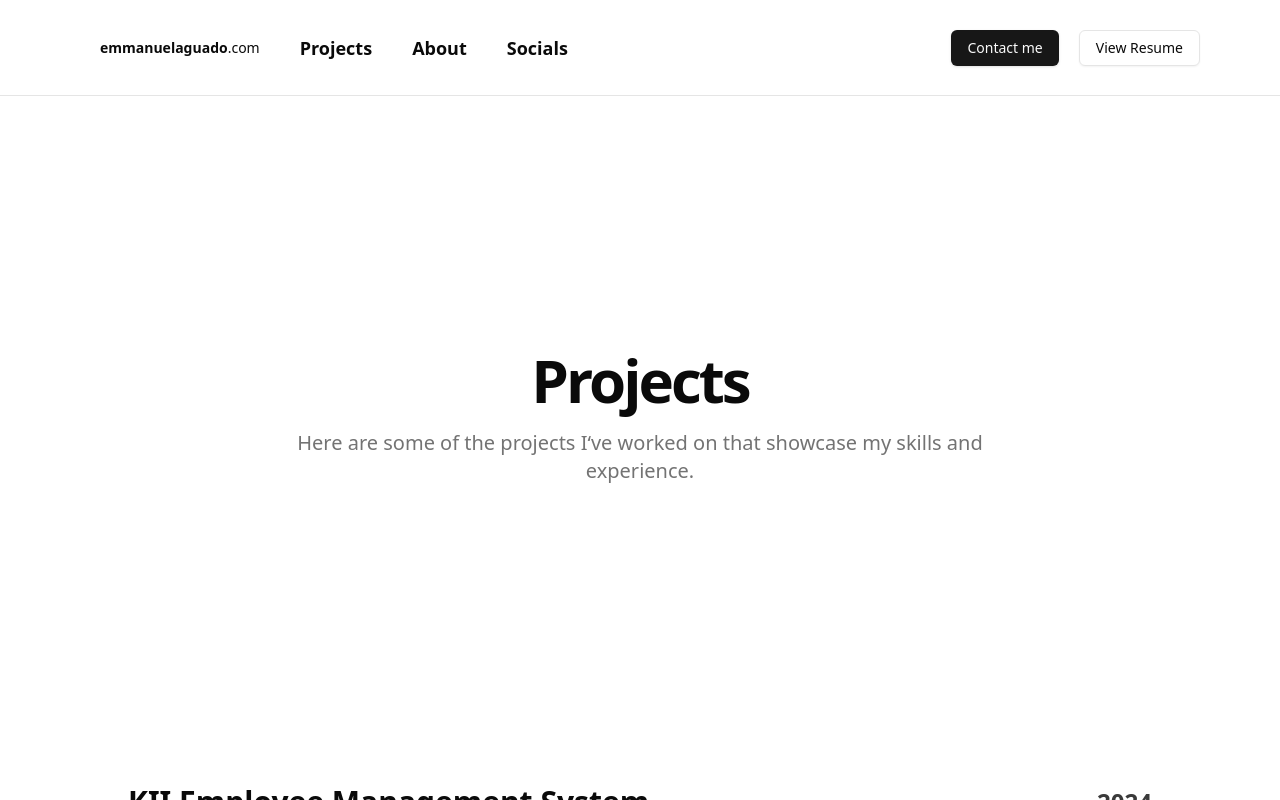
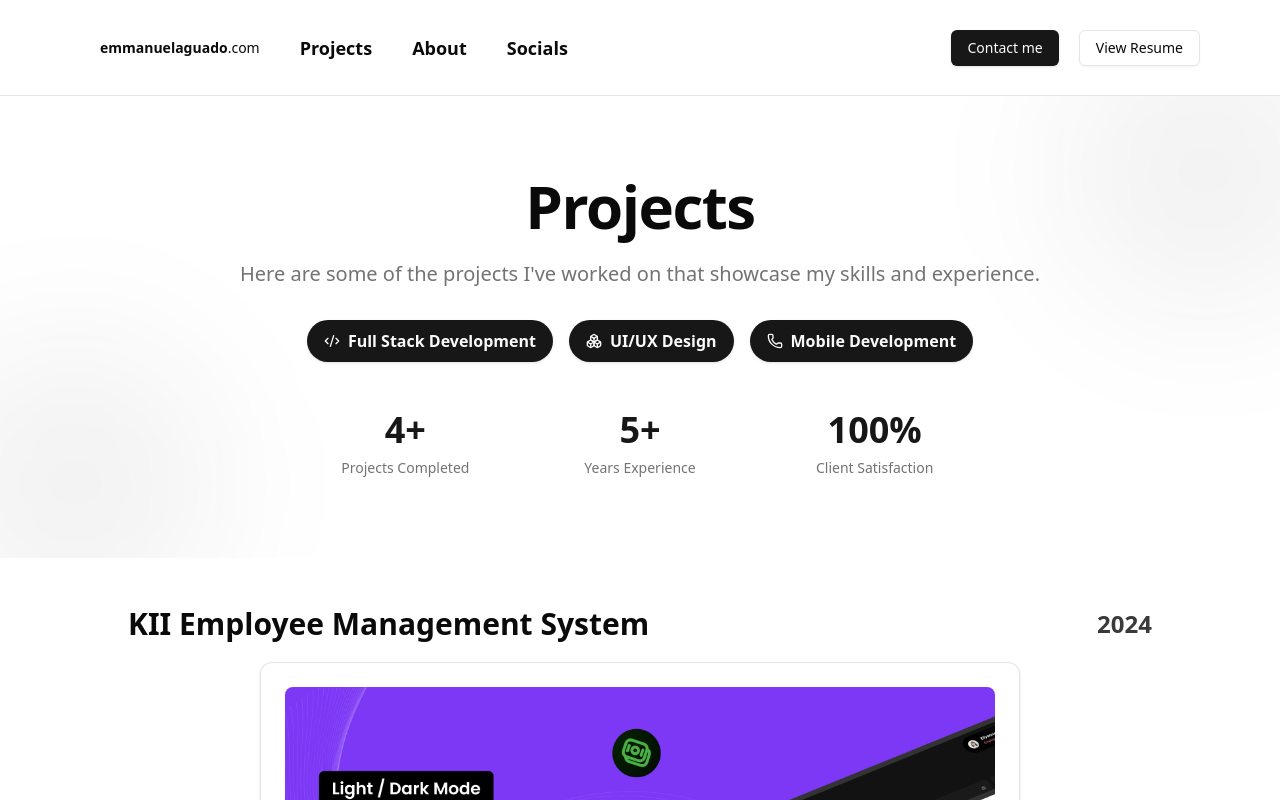
Before and after one commit to icecubes99/emmanuelaguado, a Next.js app: page /projects in a window 1280 px wide. Shown: the top 800 px of the page. Built offline with nearby package versions, Linux system fonts and the light colour scheme.

Commit message:
animation time

```diff
--- a/app/projects/page.tsx
+++ b/app/projects/page.tsx
@@ -10,9 +10,9 @@ const page = () => {
     return (
         <div>
             <NavBar />
+            <ProjectsHeroSection />
             <UniversalLayout>
 
-                <ProjectsHeroSection />
                 <ProjectsProjectsSection />
             </UniversalLayout>
             <HeroCallToActionSection />
--- a/components/footer.tsx
+++ b/components/footer.tsx
@@ -6,6 +6,7 @@ const Footer = () => {
     return (
         <footer className="border-t">
             <div className="container mx-auto px-4 py-8">
+
                 <div className="flex flex-col md:flex-row justify-between items-center gap-4">
                     <p className="text-sm text-muted-foreground">
                         © 2024 Emmanuel Aguado. All rights reserved.
--- a/components/hero-section.tsx
+++ b/components/hero-section.tsx
@@ -1,22 +1,49 @@
+"use client"
 import React from 'react'
 import { Button } from './ui/button'
 import Link from 'next/link'
 import { ArrowRight, Github, LinkedinIcon } from 'lucide-react'
 import { ProjectURLs } from '@/lib/links'
+import { motion, Variants } from 'framer-motion'
 
+const fadeInUp: Variants = {
+    initial: { opacity: 0, y: 20 },
+    animate: { opacity: 1, y: 0 }
+}
 const HeroSection = () => {
     return (
 
         <main className="container mx-auto px-4">
             <div className="flex flex-col items-center justify-center min-h-[80vh] text-center gap-4">
+                <motion.div
+                    variants={fadeInUp}
+                    initial="initial"
+                    animate="animate"
+                    transition={{ delay: 0.3 }}
+                >
                     <h1 className="text-center text-3xl font-bold leading-tight tracking-tighter md:text-6xl lg:leading-[1.1]">
                         Hello, I&apos;m Emman
                         <br />
                         Full Stack Developer
                     </h1>
+                </motion.div>
+                <motion.div
+                    variants={fadeInUp}
+                    initial="initial"
+                    animate="animate"
+                    transition={{ delay: 0.5 }}
+                >
                     <p className="max-w-[750px] text-center text-lg text-muted-foreground sm:text-xl">
                         I build accessible, inclusive products and digital experiences for the web.
                     </p>
+                </motion.div>
+
+                <motion.div
+                    variants={fadeInUp}
+                    initial="initial"
+                    animate="animate"
+                    transition={{ delay: 0.7 }}
+                >
                     <div className="flex gap-4">
                         <Button asChild>
                             <Link href="/projects">
@@ -38,6 +65,7 @@ const HeroSection = () => {
                             </Button>
                         </div>
                     </div>
+                </motion.div>
             </div>
             {/* <div className='min-h-[20vh]'></div> */}
         </main>
--- a/components/projects-hero-section.tsx
+++ b/components/projects-hero-section.tsx
@@ -1,17 +1,94 @@
+'use client'
+
 import React from 'react'
+import { motion, Variants } from "framer-motion"
+import { Badge } from '@/components/ui/badge'
+import { Boxes, Code2, Phone } from 'lucide-react'
+import UniversalLayout from './margin'
+import { projectsData } from '@/lib/projects-projects'
+
+const fadeInUp: Variants = {
+    initial: { opacity: 0, y: 20 },
+    animate: { opacity: 1, y: 0 }
+}
 
 const ProjectsHeroSection = () => {
     return (
-        <main className="container mx-auto px-4">
-            <div className="flex flex-col items-center justify-center min-h-[80vh] text-center gap-4">
-                <h1 className="text-center text-3xl font-bold leading-tight tracking-tighter md:text-6xl lg:leading-[1.1]">
-                    Projects
-                </h1>
-                <p className="max-w-[750px] text-center text-lg text-muted-foreground sm:text-xl">
-                    Here are some of the projects I&lsquo;ve worked on that showcase my skills and experience.
-                </p>
+        <div className="relative">
+            <div className="absolute inset-0 -z-10 overflow-hidden">
+                <div className="absolute top-0 right-0 -translate-y-1/4 translate-x-1/4 w-[300px] h-[300px] rounded-full bg-primary/5 blur-3xl" />
+                <div className="absolute bottom-0 left-0 translate-y-1/4 -translate-x-1/4 w-[300px] h-[300px] rounded-full bg-primary/5 blur-3xl" />
             </div>
-        </main>
+
+            <div className="container mx-auto px-4 py-20">
+                <UniversalLayout>
+                    <div className="max-w-4xl mx-auto text-center">
+                        <motion.div
+                            variants={fadeInUp}
+                            initial="initial"
+                            animate="animate"
+                            transition={{ delay: 0.3 }}
+                        >
+                            <h1 className="text-6xl font-bold tracking-tight mb-6">
+                                Projects
+                            </h1>
+                        </motion.div>
+
+                        <motion.div
+                            variants={fadeInUp}
+                            initial="initial"
+                            animate="animate"
+                            transition={{ delay: 0.5 }}
+                        >
+                            <p className="text-xl text-muted-foreground mb-8">
+                                Here are some of the projects I&apos;ve worked on that showcase my skills and experience.
+                            </p>
+                        </motion.div>
+
+                        <motion.div
+                            variants={fadeInUp}
+                            initial="initial"
+                            animate="animate"
+                            transition={{ delay: 0.7 }}
+                            className="flex flex-wrap justify-center gap-4 mb-12"
+                        >
+                            <Badge className="px-4 py-2 rounded-full text-base">
+                                <Code2 className="w-4 h-4 mr-2" />
+                                Full Stack Development
+                            </Badge>
+                            <Badge className="px-4 py-2 rounded-full text-base">
+                                <Boxes className="w-4 h-4 mr-2" />
+                                UI/UX Design
+                            </Badge>
+                            <Badge className="px-4 py-2 rounded-full text-base">
+                                <Phone className="w-4 h-4 mr-2" />
+                                Mobile Development
+                            </Badge>
+                        </motion.div>
+
+                        <motion.div
+                            initial={{ opacity: 0, scale: 0.95 }}
+                            animate={{ opacity: 1, scale: 1 }}
+                            transition={{ duration: 0.5, delay: 1 }}
+                            className="grid grid-cols-3 gap-8 max-w-2xl mx-auto"
+                        >
+                            <div className="text-center">
+                                <div className="text-4xl font-bold text-primary mb-2">{projectsData.length}+</div>
+                                <div className="text-sm text-muted-foreground">Projects Completed</div>
+                            </div>
+                            <div className="text-center">
+                                <div className="text-4xl font-bold text-primary mb-2">5+</div>
+                                <div className="text-sm text-muted-foreground">Years Experience</div>
+                            </div>
+                            <div className="text-center">
+                                <div className="text-4xl font-bold text-primary mb-2">100%</div>
+                                <div className="text-sm text-muted-foreground">Client Satisfaction</div>
+                            </div>
+                        </motion.div>
+                    </div>
+                </UniversalLayout>
+            </div>
+        </div>
     )
 }
 
--- a/components/ui/badge.tsx
+++ b/components/ui/badge.tsx
@@ -9,7 +9,7 @@ const badgeVariants = cva(
     variants: {
       variant: {
         default:
-          "border-transparent bg-primary text-primary-foreground shadow hover:bg-primary/80",
+          "border-transparent bg-primary text-primary-foreground shadow",
         secondary:
           "border-transparent bg-secondary text-secondary-foreground hover:bg-secondary/80",
         destructive:
@@ -25,7 +25,7 @@ const badgeVariants = cva(
 
 export interface BadgeProps
   extends React.HTMLAttributes<HTMLDivElement>,
-    VariantProps<typeof badgeVariants> {}
+  VariantProps<typeof badgeVariants> { }
 
 function Badge({ className, variant, ...props }: BadgeProps) {
   return (
--- a/package.json
+++ b/package.json
@@ -14,6 +14,7 @@
     "class-variance-authority": "^0.7.1",
     "clsx": "^2.1.1",
     "embla-carousel-react": "^8.5.1",
+    "framer-motion": "^11.15.0",
     "lucide-react": "^0.469.0",
     "next": "15.1.2",
     "react": "^19.0.0",
```
Also changed, not shown: 1 other file (tests, documents, lock files or other folders). Lines whose indentation alone changed are shown as unchanged.
